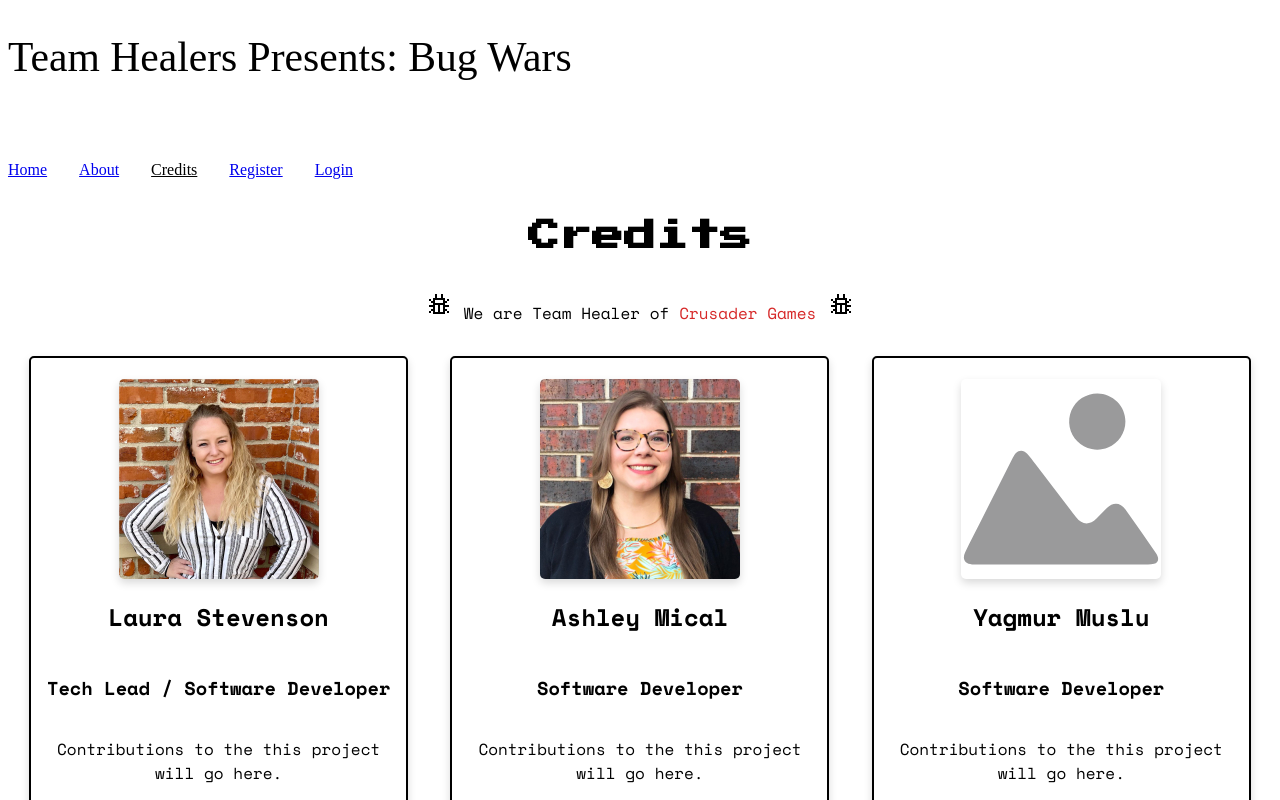
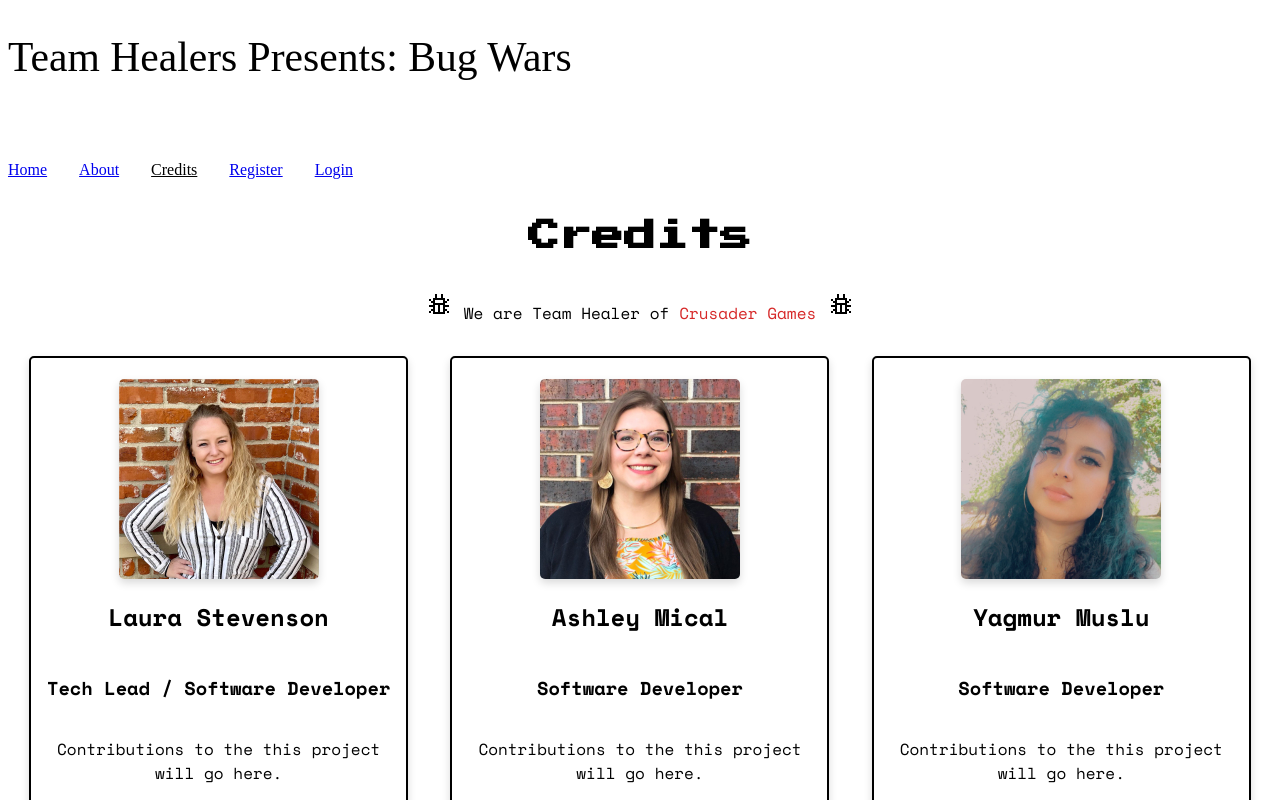
Before and after one commit to LauraJStevenson/bugwars-healer-frontend, a Vue app: page /credits in a window 1280 px wide. Shown: the top 800 px of the page. Built offline with nearby package versions, Linux system fonts and the light colour scheme; no server answers.

Commit message:
add card img for yagmur

```diff
--- a/src/views/CreditsView.vue
+++ b/src/views/CreditsView.vue
@@ -88,7 +88,7 @@
       </div>
 
       <div class="individual-card">
-        <img class="card-photo" src="../../public/images/img-placeholder.svg" />
+        <img class="card-photo" src="../../public/images/yagmur-img.jpg" />
         <h2>Yagmur Muslu</h2>
         <h3>Software Developer</h3>
         <p class="contribution">Contributions to the this project will go here.</p>
```
Also changed, not shown: public/images/yagmur-img.jpg (added).
